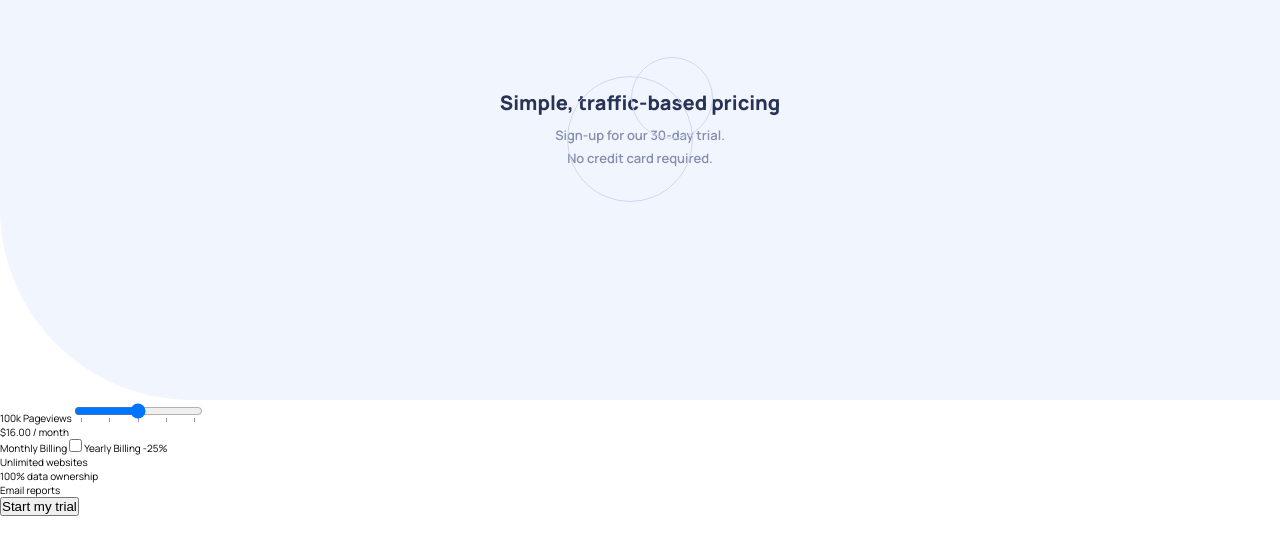
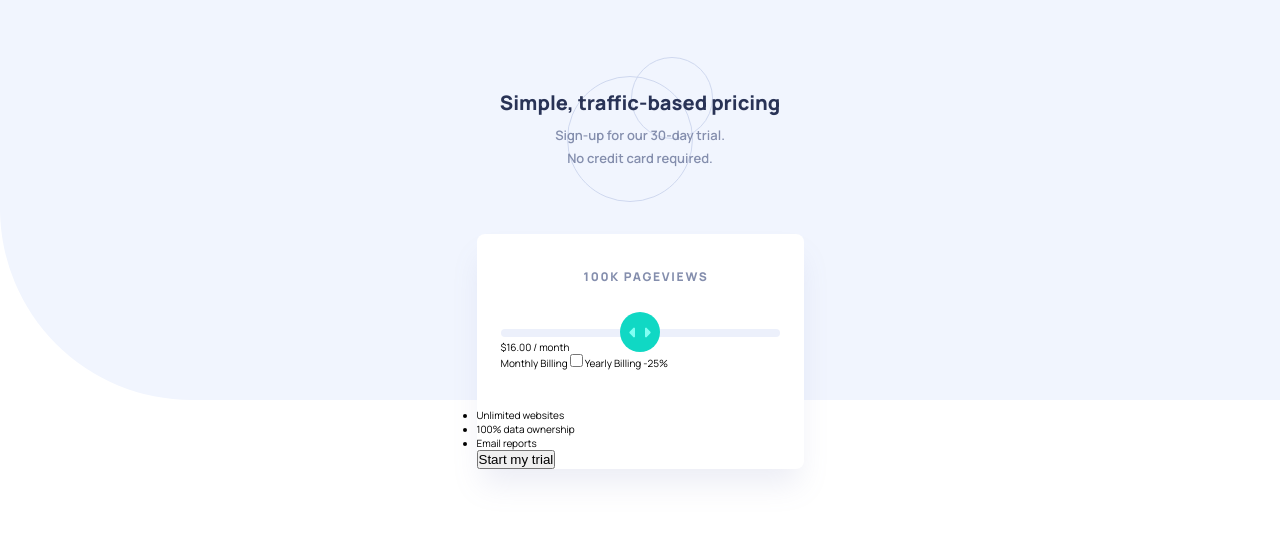
Before and after one commit to AdamHaniff/Interactive-Pricing-Component, a website built with Parcel: page index.html in a window 1280 px wide. Built offline with nearby package versions, Linux system fonts and the light colour scheme.

Commit message:
Added background image to slider thumb

```diff
--- a/index.html
+++ b/index.html
@@ -27,12 +27,12 @@
           <span class="header__sub-text">Sign-up for our 30-day trial.</span>
           <span class="header__sub-text">No credit card required.</span>
         </div>
-        <img
-          class="header__circles"
-          src="./images/pattern-circles.svg"
-          alt="Circles pattern"
-        />
       </div>
+      <img
+        class="header__circles"
+        src="./images/pattern-circles.svg"
+        alt="Circles pattern"
+      />
     </header>
     <div class="pricing">
       <div class="pricing__info">
--- a/main.scss
+++ b/main.scss
@@ -12,6 +12,7 @@ $color-tropical-blue: #cfd8ef;
 $color-linen: #feede8;
 $color-atomic-tangerine: #ff8d68;
 $color-periwinkle: #becdff;
+$color-wild-blue-yonder-15-percent: rgba(127, 137, 185, 0.15);
 
 // ********** FONT-FAMILY **********
 $font-manrope: "Manrope", sans-serif;
@@ -55,6 +56,7 @@ body {
   background: $color-catskill-white;
   width: 100%;
   height: 40rem;
+  position: relative;
 
   &__texts {
     display: inline-flex;
@@ -62,7 +64,7 @@ body {
     flex-direction: column;
     gap: 0.8rem;
     margin-top: 8.9rem;
-    position: relative;
+    z-index: 5;
   }
 
   &__main {
@@ -84,6 +86,65 @@ body {
   &__circles {
     display: block;
     position: absolute;
-    top: -3.2rem;
+    top: 5.7rem;
   }
 }
+
+// ************ PRICING ************
+.pricing {
+  border-radius: 0.8rem;
+  background: $color-white;
+  box-shadow: 0 2rem 3rem -0.5rem $color-wild-blue-yonder-15-percent;
+  max-width: 32.7rem;
+  margin: 0 auto;
+  transform: translateY(-16.6rem);
+
+  &__info {
+    padding: 3.4rem 1.2rem 3.8rem 2.4rem;
+  }
+
+  &__traffic {
+    display: block;
+    color: $color-regent-grey;
+    text-align: center;
+    font-size: 1.2rem;
+    font-weight: $fw-800;
+    letter-spacing: 0.1714rem;
+    text-transform: uppercase;
+    margin-bottom: 4.1rem;
+  }
+
+  &__traffic-slider {
+    width: 27.9rem;
+    height: 0.8rem;
+    border-radius: 0.5rem;
+    background: $color-titan-white;
+    outline: none;
+    -webkit-appearance: none;
+    appearance: none;
+
+    &::-webkit-slider-thumb {
+      -webkit-appearance: none;
+      appearance: none;
+      width: 4rem;
+      height: 4rem;
+      background: $color-dark-turquoise;
+      border-radius: 50%;
+      margin-top: -1.6rem;
+      background-image: url(../images/icon-slider.svg);
+      background-repeat: no-repeat;
+      background-position: center;
+    }
+
+    &::-moz-range-thumb {
+      width: 4rem;
+      height: 4rem;
+      background: $color-dark-turquoise;
+      border-radius: 50%;
+      margin-top: -1.6rem;
+      background-image: url(../images/icon-slider.svg);
+      background-repeat: no-repeat;
+      background-position: center;
+    }
+  }
+}
```
Also changed, not shown: css/main.css, 1 other file.
